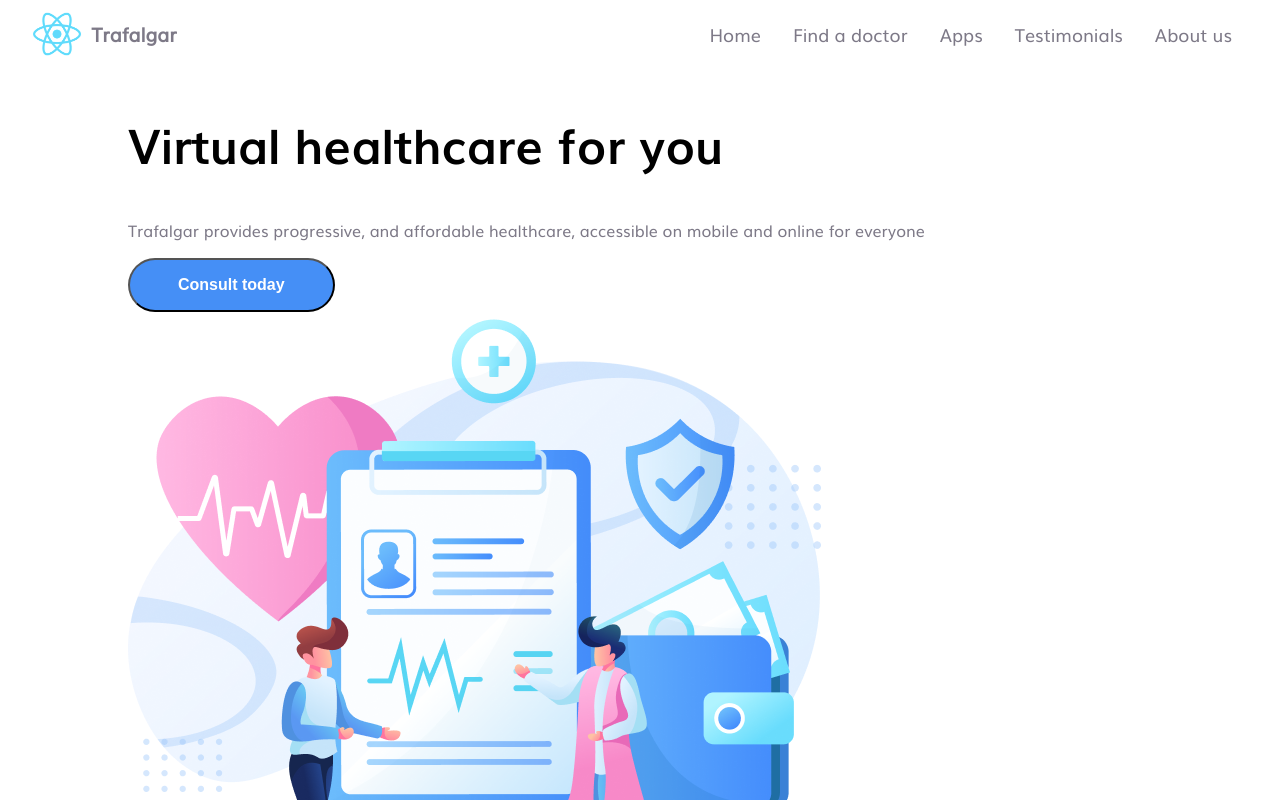
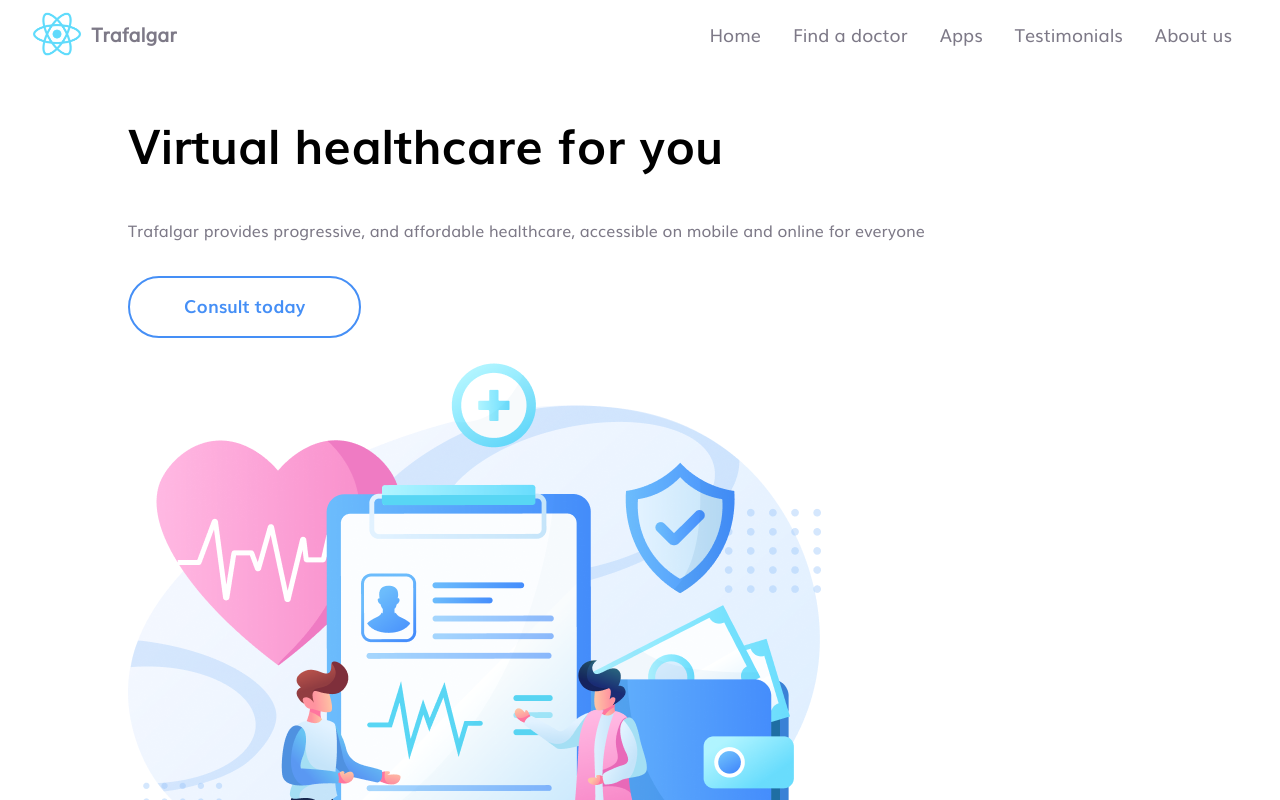
Before and after one commit to AbrahamDN/trafalgar, a React (Create React App) app: page / in a window 1280 px wide. Shown: the top 800 px of the page. Built offline with nearby package versions, Linux system fonts and the light colour scheme.

Commit message:
[TRAF-8] Changed html tag from "input" to "button"
Changed file from "Button.scss" to "Button-styles.scss"

```diff
--- a/src/components/Button/Button-component.jsx
+++ b/src/components/Button/Button-component.jsx
@@ -1,14 +1,10 @@
 import React from "react"
-import "./Button.scss"
+import "./Button-styles.scss"
 
 const Button = ({value, buttonClass}) => {
     return(
         <div>
-            <input
-            className={`btn btn-${buttonClass}`}
-            type="button"
-            value={value}
-            />
+            <button className={`${buttonClass}`}>{value}</button>
         </div>
     )
 }
--- /dev/null
+++ b/src/components/Button/Button-styles.scss
@@ -0,0 +1,37 @@
+// .btn{
+//     padding: 1em 3em;
+//     border-radius: 2em;
+//     background: none;
+//     font-size: 1rem;
+//     cursor: pointer;
+//     font-weight: 700;
+//     transition: 1s;
+//     display: inline-block;
+// }
+
+// .btn:hover{
+//     transform: scale(1.1);
+// }
+
+// .btn-primary{
+//     border: 2px solid #458FF6;
+//     color: #458FF6;
+// }
+
+// .btn-primary:hover{
+//     background-color: #458FF6;
+//     color: #fff;
+//     transform: scale(1.1);
+// }
+
+// .btn-outline{
+//     background-color: #458FF6;
+//     color: #fff;
+// }
+
+// .btn-outline:hover{
+//     background-color: #fff;
+//     border: 2px solid #458FF6;
+//     color: #458FF6;
+//     transform: scale(1.1);
+// }
--- a/src/components/Button/Button.scss
+++ /dev/null
@@ -1,37 +0,0 @@
-.btn{
-    padding: 1em 3em;
-    border-radius: 2em;
-    background: none;
-    font-size: 1rem;
-    cursor: pointer;
-    font-weight: 700;
-    transition: 1s;
-    display: inline-block;
-}
-
-.btn:hover{
-    transform: scale(1.1);
-}
-
-.btn-primary{
-    border: 2px solid #458FF6;
-    color: #458FF6;
-}
-
-// .btn-primary:hover{
-//     background-color: #458FF6;
-//     color: #fff;
-//     transform: scale(1.1);
-// }
-
-.btn-outline{
-    background-color: #458FF6;
-    color: #fff;
-}
-
-// .btn-outline:hover{
-//     background-color: #fff;
-//     border: 2px solid #458FF6;
-//     color: #458FF6;
-//     transform: scale(1.1);
-// }
```
